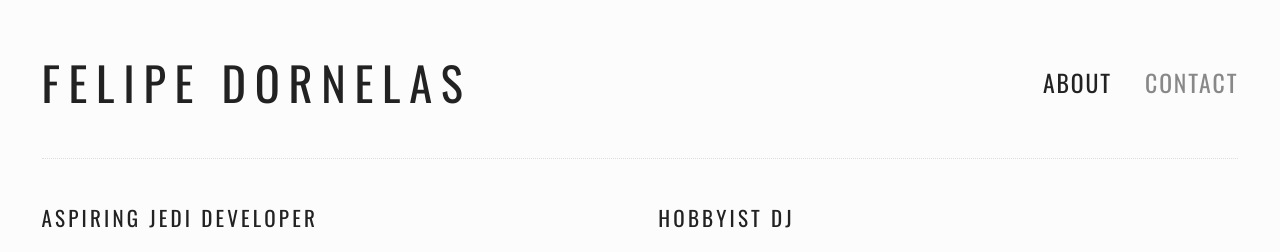
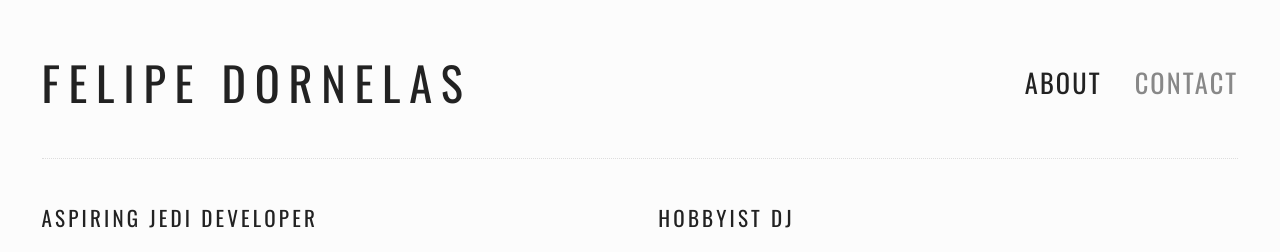
Before and after one commit to felipead/felipead.github.com, a Jekyll site: the page built from index.html, in a window 1280 px wide. Shown: the top 252 px of the page. Built offline with Jekyll 4.4.1, drawn with Linux system fonts in a browser that asks for light colours.

Commit message:
Optimize menu typography

```diff
--- a/_sass/base/_variables.scss
+++ b/_sass/base/_variables.scss
@@ -21,7 +21,7 @@ $heading-letter-spacing: 0.15em;
 $logo-font-size: 2.2em;
 $logo-font-weight: 400;
 $logo-letter-spacing: 0.125em;
-$menu-font-size: 1.35em;
+$menu-font-size: 1.5em;
 $menu-font-weight: 400;
 $menu-letter-spacing: 0.08em;
 
```
